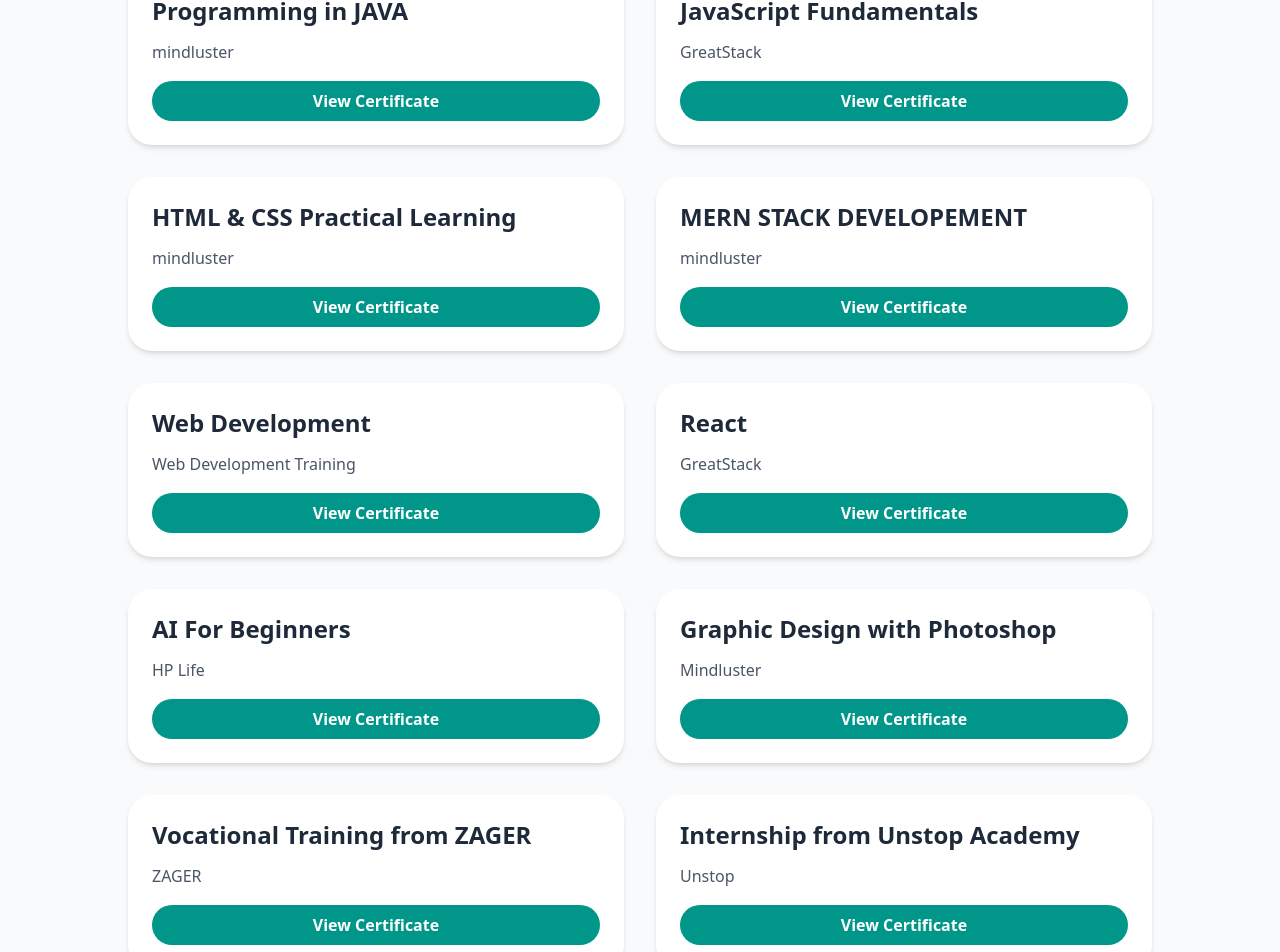
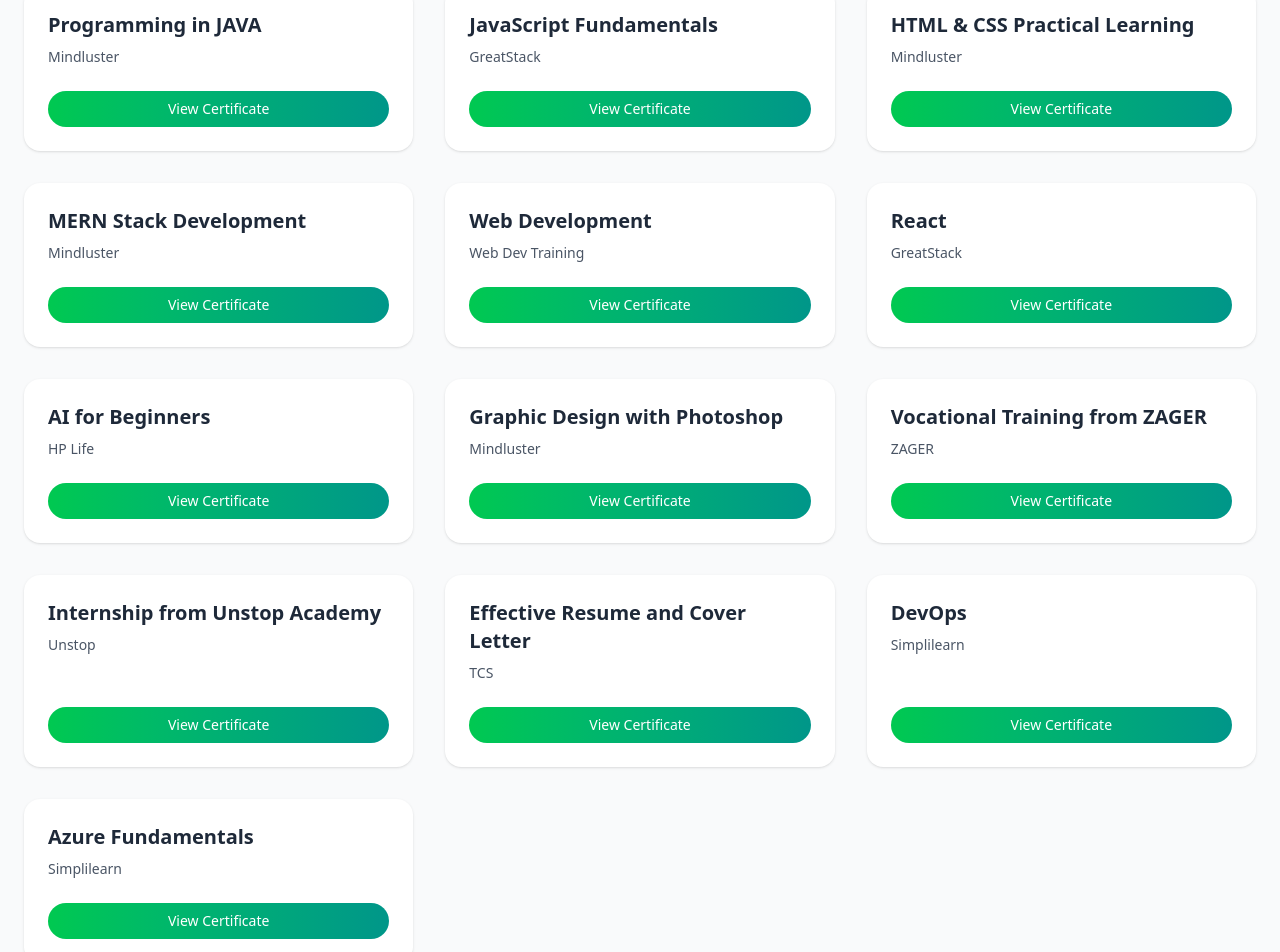
Before and after one commit to saurabh5286/Res-portfolio, a React (Vite) app: page / in a window 1280 px wide. Shown: the part 1829-2781 px from the top of the page. Built offline with nearby package versions, Linux system fonts and the light colour scheme.

Commit message:
Update Certificates.jsx

```diff
--- a/src/components/pages/Certificates.jsx
+++ b/src/components/pages/Certificates.jsx
@@ -2,165 +2,82 @@
 
 function Certificates() {
   const certificates = [
-    {
-      title: "Programming in JAVA",
-      description: "mindluster",
-      imgSrc: "/Java.jpg",
-      imgAlt: "Java Certificate",
-      id: "java-cert",
-    },
-    {
-      title: "JavaScript Fundamentals",
-      description: "GreatStack",
-      imgSrc: "/JS.jpg",
-      imgAlt: "JavaScript Certificate",
-      id: "javascript-cert",
-    },
-    {
-      title: "HTML & CSS Practical Learning",
-      description: "mindluster",
-      imgSrc: "/Html.jpg",
-      imgAlt: "HTML CSS Certificate",
-      id: "html-css-cert",
-    },
-
-    {
-      title: "MERN STACK DEVELOPEMENT ",
-      description: "mindluster",
-      imgSrc: "/mern.jpg",
-      imgAlt: "mern Stack",
-      id: "mern-stack-cert",
-    },
-    {
-      title: "Web Development",
-      description: "Web Development Training",
-      imgSrc: "/Web.jpg",
-      imgAlt: "Web Development Certificate",
-      id: "web-dev-cert",
-    },
-    {
-      title: "React",
-      description: "GreatStack",
-      imgSrc: "/React.jpg",
-      imgAlt: "React Certificate",
-      id: "react-cert",
-    },
-
-    {
-      title: "AI For Beginners",
-      description: "HP Life",
-      imgSrc: "/HP.jpg",
-      imgAlt: "HP Certificate",
-      id: "hp-cert",
-    },
-    {
-      title: "Graphic Design with Photoshop",
-      description: "Mindluster",
-      imgSrc: "/graphic.jpeg",
-      imgAlt: "Graphic Design Certificate",
-      id: "graphic-cert",
-    },
-    {
-      title: "Vocational Training from ZAGER",
-      description: "ZAGER",
-      imgSrc: "/vt.jpg",
-      imgAlt: "VT Certificate",
-      id: "vt-cert",
-    },
-
-    {
-      title: "Internship from Unstop Academy",
-      description: "Unstop",
-      imgSrc: "/Unstop.jpg",
-      imgAlt: "Internship Certificate",
-      id: "unstop-cert",
-    },
-
-    {
-      title: "Effective Resume and Cover Letter",
-      description: "TCS",
-      imgSrc: "/tcs.png",
-      imgAlt: "tcs Certificate",
-      id: "tcs-cert",
-    },
-
-    {
-      title: "DevOps",
-      description: "Simplilearn",
-      imgSrc: "/DevOps.png",
-      imgAlt: "SimplilearnCertificate",
-      id: "devops-cert",
-    },
-    {
-      title: "Azur Fundamentals",
-      description: "Simplilearn",
-      imgSrc: "/Azur.png",
-      imgAlt: "SimplilearnCertificate",
-      id: "azur-cert",
-    },
+    { title: "Programming in JAVA", description: "Mindluster", imgSrc: "/Java.jpg", imgAlt: "Java Certificate", id: "java-cert" },
+    { title: "JavaScript Fundamentals", description: "GreatStack", imgSrc: "/JS.jpg", imgAlt: "JavaScript Certificate", id: "javascript-cert" },
+    { title: "HTML & CSS Practical Learning", description: "Mindluster", imgSrc: "/Html.jpg", imgAlt: "HTML CSS Certificate", id: "html-css-cert" },
+    { title: "MERN Stack Development", description: "Mindluster", imgSrc: "/mern.jpg", imgAlt: "MERN Stack Certificate", id: "mern-stack-cert" },
+    { title: "Web Development", description: "Web Dev Training", imgSrc: "/Web.jpg", imgAlt: "Web Development Certificate", id: "web-dev-cert" },
+    { title: "React", description: "GreatStack", imgSrc: "/React.jpg", imgAlt: "React Certificate", id: "react-cert" },
+    { title: "AI for Beginners", description: "HP Life", imgSrc: "/HP.jpg", imgAlt: "AI Certificate", id: "hp-cert" },
+    { title: "Graphic Design with Photoshop", description: "Mindluster", imgSrc: "/graphic.jpeg", imgAlt: "Graphic Design Certificate", id: "graphic-cert" },
+    { title: "Vocational Training from ZAGER", description: "ZAGER", imgSrc: "/vt.jpg", imgAlt: "VT Certificate", id: "vt-cert" },
+    { title: "Internship from Unstop Academy", description: "Unstop", imgSrc: "/Unstop.jpg", imgAlt: "Internship Certificate", id: "unstop-cert" },
+    { title: "Effective Resume and Cover Letter", description: "TCS", imgSrc: "/tcs.png", imgAlt: "TCS Certificate", id: "tcs-cert" },
+    { title: "DevOps", description: "Simplilearn", imgSrc: "/DevOps.png", imgAlt: "DevOps Certificate", id: "devops-cert" },
+    { title: "Azure Fundamentals", description: "Simplilearn", imgSrc: "/Azur.png", imgAlt: "Azure Certificate", id: "azur-cert" },
   ];
 
   const [activeImage, setActiveImage] = useState(null);
 
-  const openImage = (imgSrc, imgAlt) => {
-    setActiveImage({ src: imgSrc, alt: imgAlt });
-  };
-
-  const closeImage = () => {
-    setActiveImage(null);
-  };
+  const openImage = (imgSrc, imgAlt) => setActiveImage({ src: imgSrc, alt: imgAlt });
+  const closeImage = () => setActiveImage(null);
 
   return (
-    <div name="Certifications" className="min-h-screen bg-gray-50 py-10 px-5">
-      <h1 className="text-4xl md:text-5xl font-bold text-center text-green-600 mb-12">
+    <section className="bg-gray-50 py-16 px-6">
+      <div className="max-w-7xl mx-auto">
+        <h2 className="text-4xl font-bold text-center text-green-600 mb-12">
           Certifications
-      </h1>
+        </h2>
 
-      <div className="grid gap-8 max-w-5xl mx-auto md:grid-cols-2">
+        <div className="grid gap-8 sm:grid-cols-2 lg:grid-cols-3">
           {certificates.map((cert) => (
             <div
               key={cert.id}
-            className="bg-white p-6 rounded-3xl shadow-md flex flex-col justify-between"
+              className="bg-white rounded-2xl shadow hover:shadow-lg transition-shadow p-6 flex flex-col justify-between"
             >
               <div>
-              <h2 className="text-2xl font-semibold text-gray-800 mb-3">{cert.title}</h2>
-              <p className="text-gray-600 leading-relaxed">{cert.description}</p>
+                <h3 className="text-xl font-semibold text-gray-800 mb-2">
+                  {cert.title}
+                </h3>
+                <p className="text-sm text-gray-600">{cert.description}</p>
               </div>
+
               <button
                 onClick={() => openImage(cert.imgSrc, cert.imgAlt)}
-              className="mt-4 bg-teal-600 hover:bg-teal-700 text-white font-semibold py-2 px-4 rounded-full transition-all duration-300"
+                className="mt-6 inline-block bg-gradient-to-r from-green-500 to-teal-600 text-white py-2 px-5 rounded-full font-medium text-sm hover:from-green-600 hover:to-teal-700 transition-all duration-300"
               >
                 View Certificate
               </button>
             </div>
           ))}
         </div>
+      </div>
 
-      {/* Modal */}
+      {/* Modal for viewing certificate */}
       {activeImage && (
         <div
-          className="fixed inset-0 bg-black bg-opacity-60 z-50 flex items-center justify-center"
+          className="fixed inset-0 bg-black bg-opacity-70 z-50 flex items-center justify-center backdrop-blur-sm"
           onClick={closeImage}
         >
           <div
-            className="bg-white rounded-lg overflow-hidden max-w-3xl w-full p-4 relative"
+            className="relative bg-white rounded-xl shadow-xl max-w-4xl w-full mx-4 md:mx-8 p-4"
             onClick={(e) => e.stopPropagation()}
           >
             <button
               onClick={closeImage}
-              className="absolute top-2 right-2 text-gray-700 hover:text-red-500 text-xl"
+              className="absolute top-3 right-4 text-gray-500 hover:text-red-500 text-2xl font-bold"
             >
               &times;
             </button>
             <img
               src={activeImage.src}
               alt={activeImage.alt}
-              className="w-full max-h-[80vh] object-contain rounded-lg"
+              className="w-full max-h-[80vh] object-contain rounded-md transition-opacity duration-300"
             />
           </div>
         </div>
       )}
-    </div>
+    </section>
   );
 }
 
```
Lines whose indentation alone changed are shown as unchanged.
